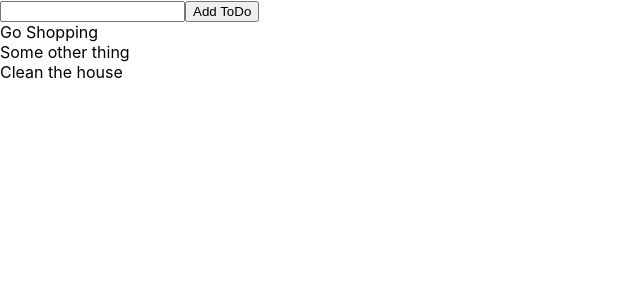
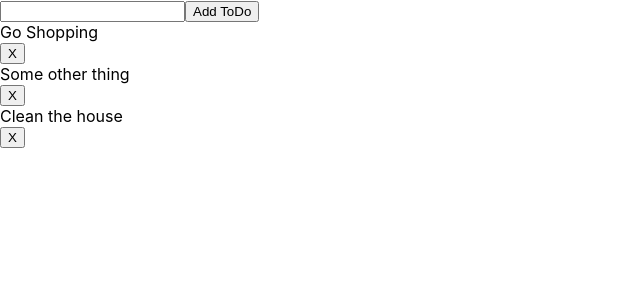
Before and after one commit to KrystianPietron/redux-cwiczenia-dzien2-jfddl6, a React (Create React App) app: page / in a window 1280 px wide. Shown: the top 300 px of the page, without its empty margins (0-640 px from the left). Built offline with nearby package versions, Linux system fonts and the light colour scheme.

Commit message:
add method  delete todo for todolist

```diff
--- a/src/ToDoList.js
+++ b/src/ToDoList.js
@@ -1,6 +1,6 @@
 import React from 'react'
 import { connect } from 'react-redux'
-import { addToDo, toggleTodo } from './Store/ToDos';
+import { addToDo, toggleTodo, deleteTodo } from './Store/ToDos';
 
 
 const mapStateToProps = state => ({
@@ -10,7 +10,8 @@ const mapStateToProps = state => ({
 })
 const mapDispatchToProps = dispatch => ({
     _addToDo: text => dispatch(addToDo(text)),
-    _toogleTodo: index => dispatch(toggleTodo(index))
+    _toogleTodo: index => dispatch(toggleTodo(index)),
+    _deleteTodo: index => dispatch(deleteTodo(index))
 })
 
 
@@ -27,6 +28,9 @@ class ToDoList extends React.Component {
     handleTodoClick = (index) => {
         this.props._toogleTodo(index)
     }
+    handleDelete = (index) => {
+        this.props._deleteTodo(index)
+    }
     render() {
         return (
             <div>
@@ -35,9 +39,9 @@ class ToDoList extends React.Component {
                 {this.props._todos.map((todo, index) =>
                     <div key={todo.text}
                         style={{ textDecoration: todo.completed ? 'line-through' : 'none' }}
-                        onClick={() => this.handleTodoClick(index)}
                     >
-                        {todo.text}
+                        <div onClick={() => this.handleTodoClick(index)}>{todo.text}</div>
+                        <div><button onClick={() => this.handleDelete(index)}>X</button></div>
                     </div>
                 )}
             </div>
```
